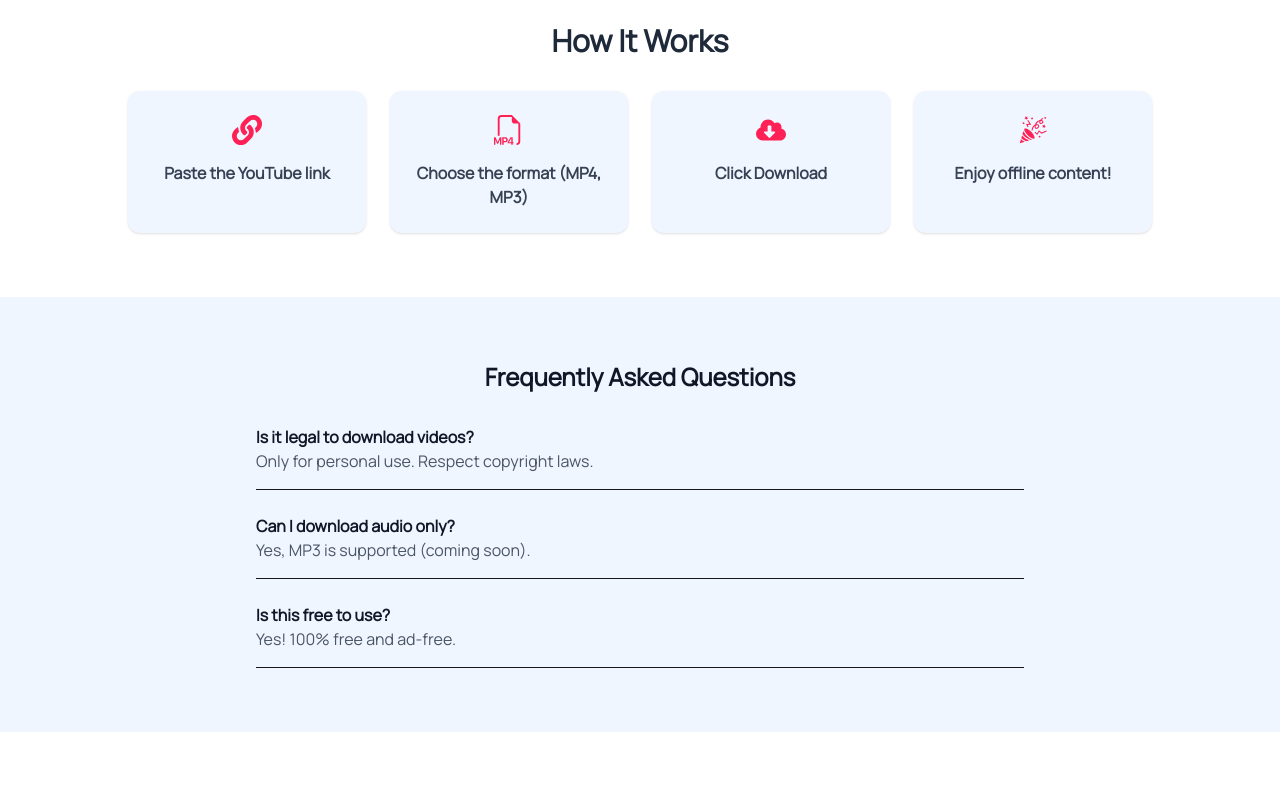
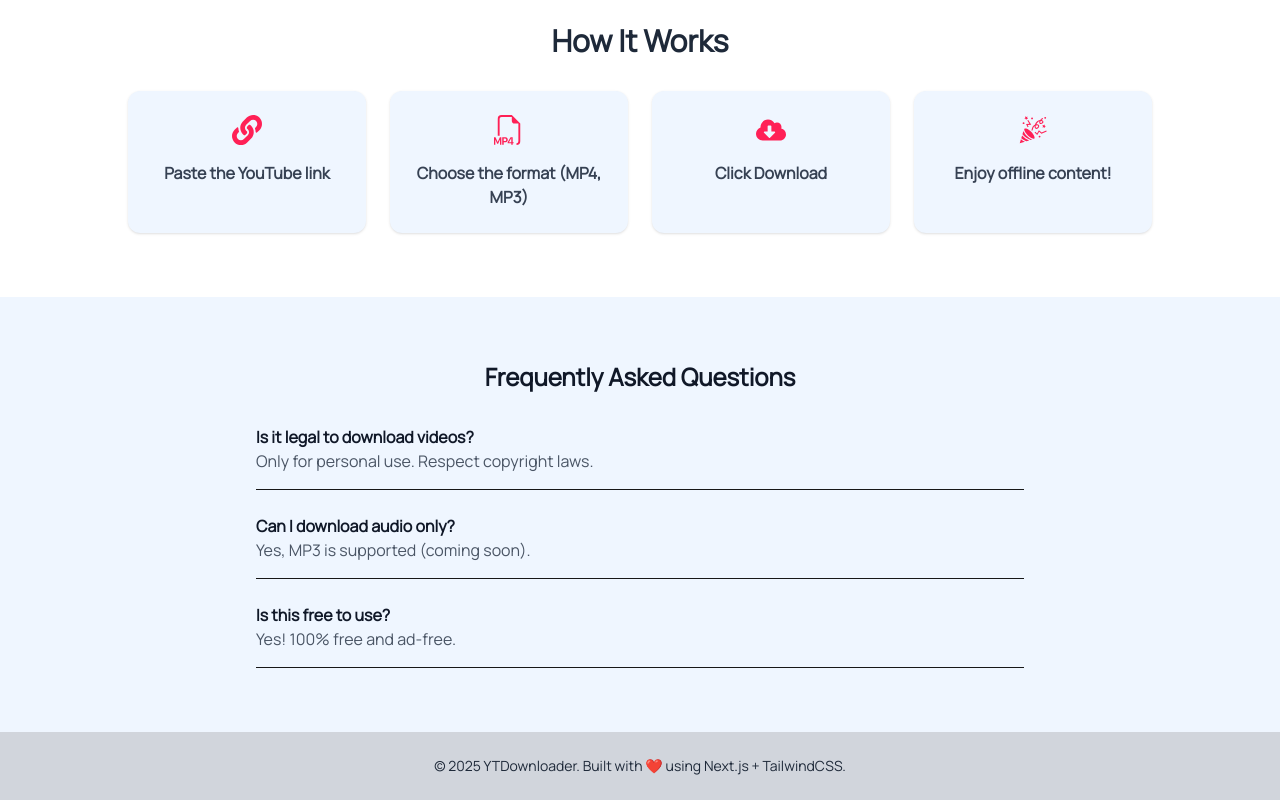
Before and after one commit to kadelcode/youtube-downloader, a Next.js app: page / in a window 1280 px wide. Shown: the part 741-1541 px from the top of the page. Before the commit the page ends 1473 px from the top, so only its background shows below. Built offline with nearby package versions, Linux system fonts and the light colour scheme.

Commit message:
Add footer section

```diff
--- /dev/null
+++ b/src/app/components/Footer.tsx
@@ -0,0 +1,7 @@
+export default function Footer() {
+    return (
+      <footer className="text-center py-6 text-sm bg-gray-300 text-gray-800">
+        <p>&copy; {new Date().getFullYear()} YTDownloader. Built with ❤️ using Next.js + TailwindCSS.</p>
+      </footer>
+    );
+}
--- a/src/app/page.tsx
+++ b/src/app/page.tsx
@@ -3,6 +3,7 @@ import Hero from "./components/Hero";
 import Features from "./components/Features";
 import HowItWorks from "./components/HowItWorks";
 import FAQ from "./components/FAQ";
+import Footer from "./components/Footer";
 
 export default function Home() {
   return (
@@ -12,6 +13,7 @@ export default function Home() {
       <Features />
       <HowItWorks />
       <FAQ />
+      <Footer />
     </>
   )
 }
```
